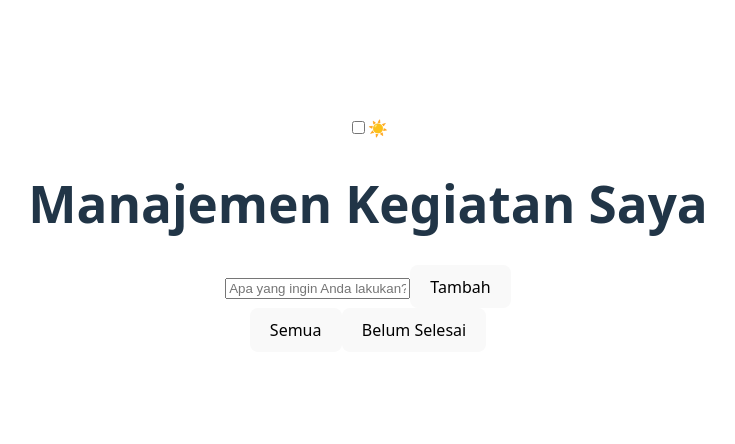
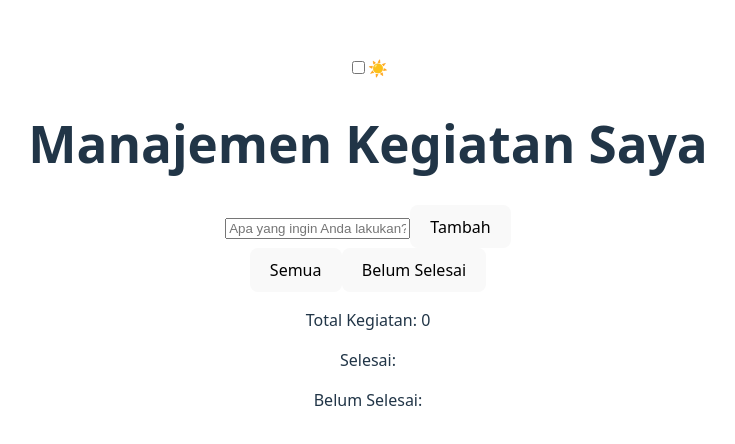
Before and after one commit to 4hannnn/32-pbk-uts-233510171, a Vue app: page / in a window 1280 px wide. Shown: the part 158-602 px from the top of the page, without its empty margins (272-1007 px from the left). Built offline with nearby package versions, Linux system fonts and the light colour scheme.

Commit message:
Menambahkan Statistik Kegiatan

```diff
--- a/src/App.vue
+++ b/src/App.vue
@@ -19,6 +19,12 @@
     <div>
       <button @click="showAll = true">Semua</button>
       <button @click="showAll = false">Belum Selesai</button>
+    </div>
+
+        <div class="stats">
+      <p>Total Kegiatan: {{ tasks.length }}</p>
+      <p>Selesai: {{ completedCount }}</p>
+      <p>Belum Selesai: {{ uncompletedCount }}</p>
     </div>
 
     <ul>
@@ -48,6 +54,13 @@ export default {
       return this.showAll ? this.tasks : this.tasks.filter(task => !task.completed)
     }
   },
+  completedCount() {
+    return this.tasks.filter(task => task.completed).length
+  },
+  uncompletedCount() {
+    return this.tasks.filter(task => !task.completed).length
+  },
+
   methods: {
     generateId() {
       return Date.now().toString(36) + Math.random().toString(36).substr(2)
```
